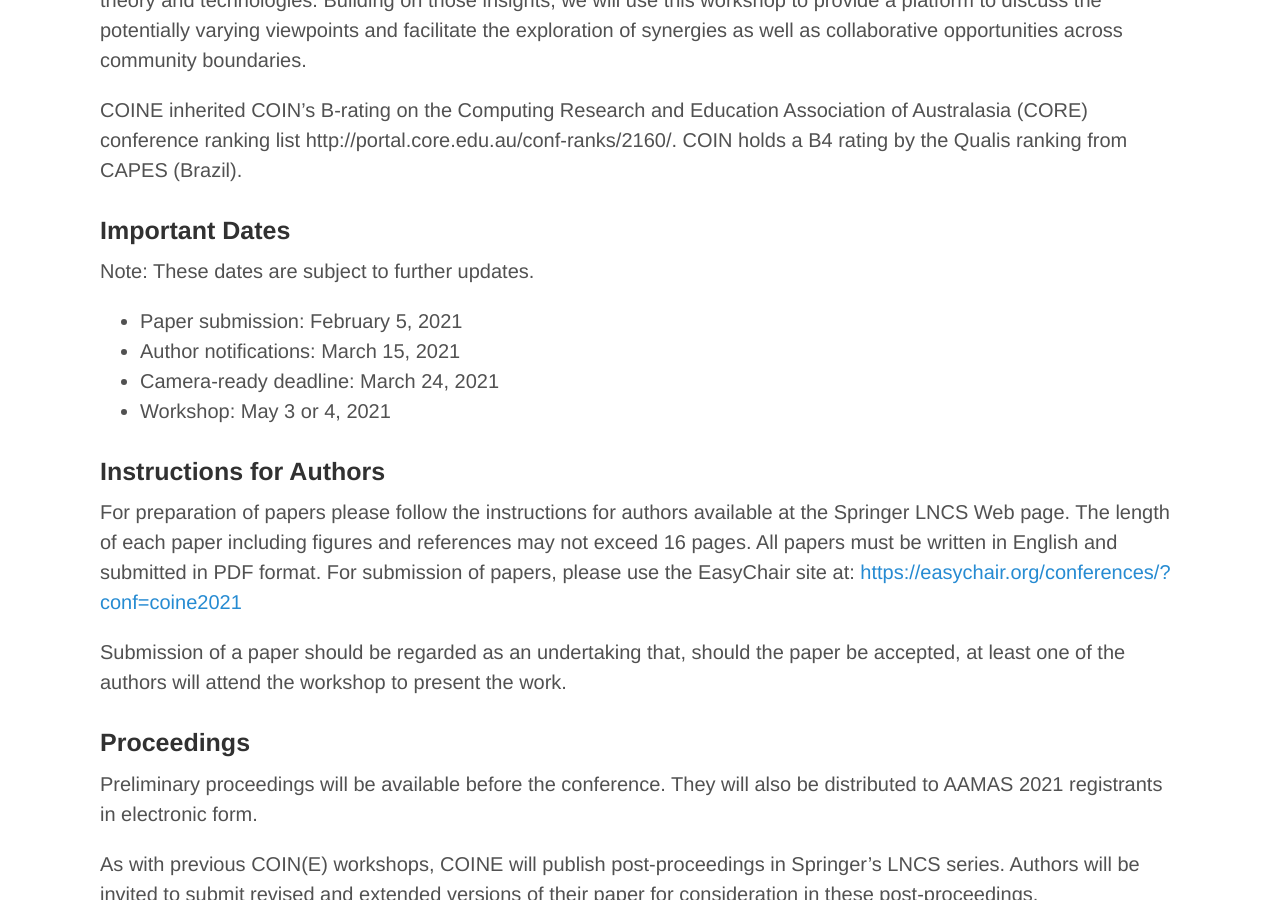
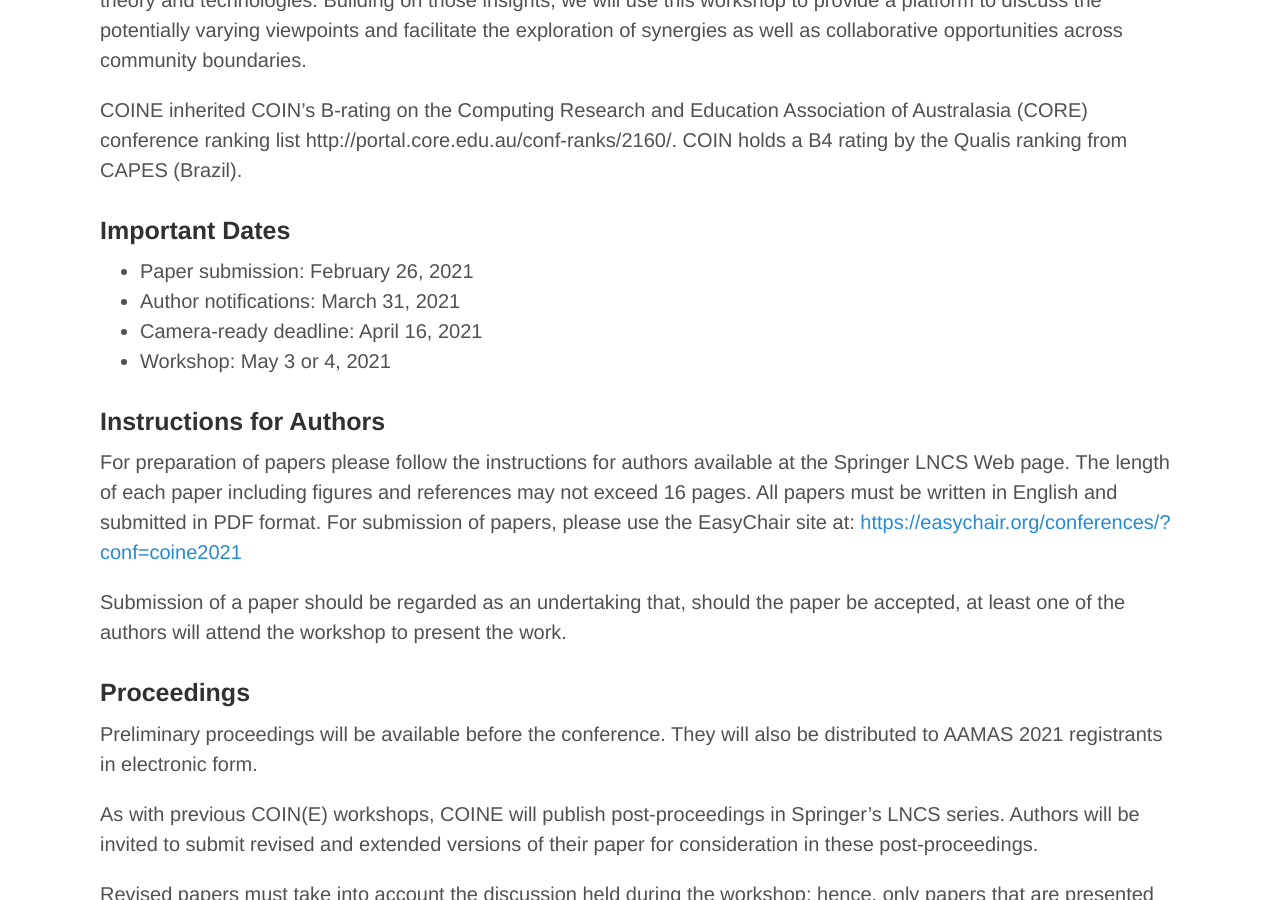
Before and after one commit to jithincheriyan/coine-2022-auckland, a Jekyll site: the page built from call_for_papers.md, in a window 1280 px wide and 900 px high, scrolled down 1607 px. Built offline with Jekyll 4.4.1, drawn with Linux system fonts in a browser that asks for light colours; some of the changed text lies outside the part shown.

Commit message:
Updated deadlines

```diff
--- a/call_for_papers.md
+++ b/call_for_papers.md
@@ -37,12 +37,9 @@ COINE inherited COIN’s B-rating on the Computing Research and Education Associ
 
 
 ### Important Dates
-
-Note: These dates are subject to further updates.
-
-- Paper submission: February 5, 2021
-- Author notifications: March 15, 2021
-- Camera-ready deadline: March 24, 2021
+- Paper submission: February 26, 2021
+- Author notifications: March 31, 2021
+- Camera-ready deadline: April 16, 2021
 - Workshop: May 3 or 4, 2021
 
 
```
Also changed, not shown: other parts of call_for_papers.md (+1 -1 lines).
